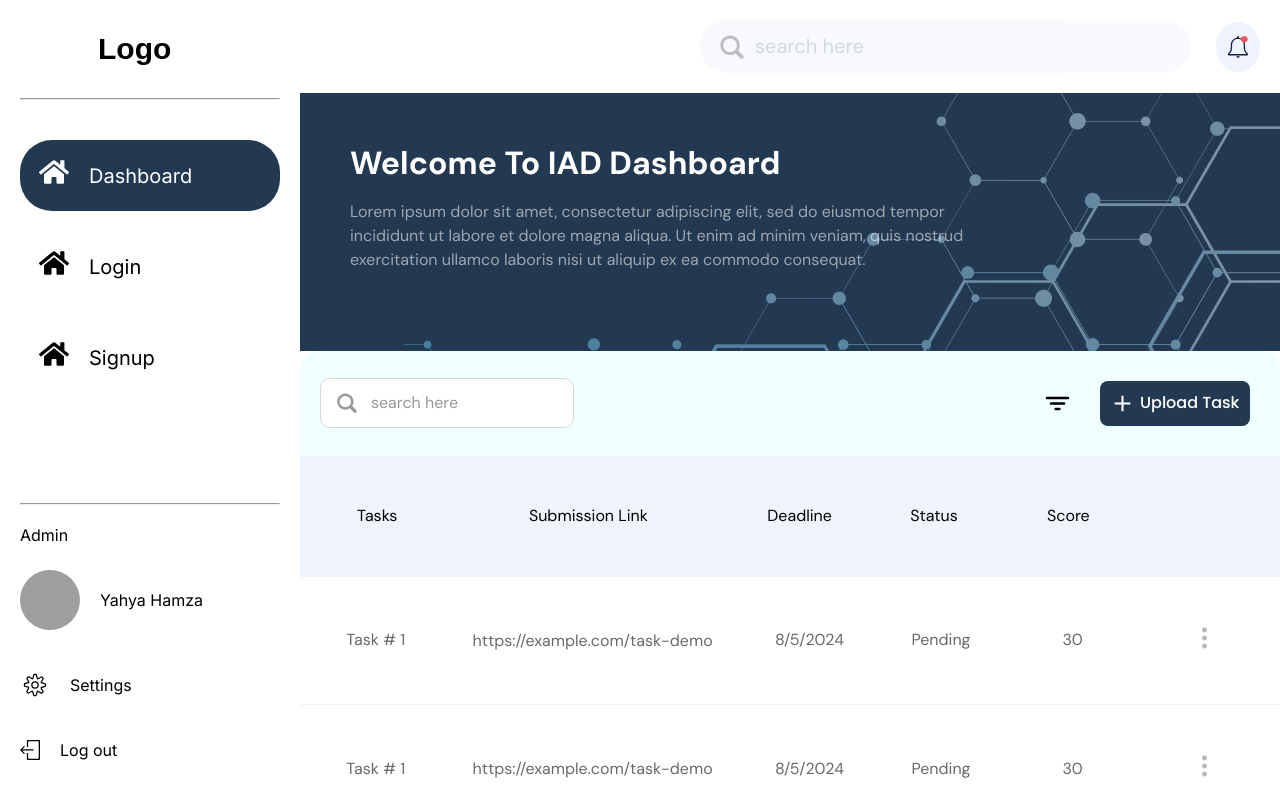
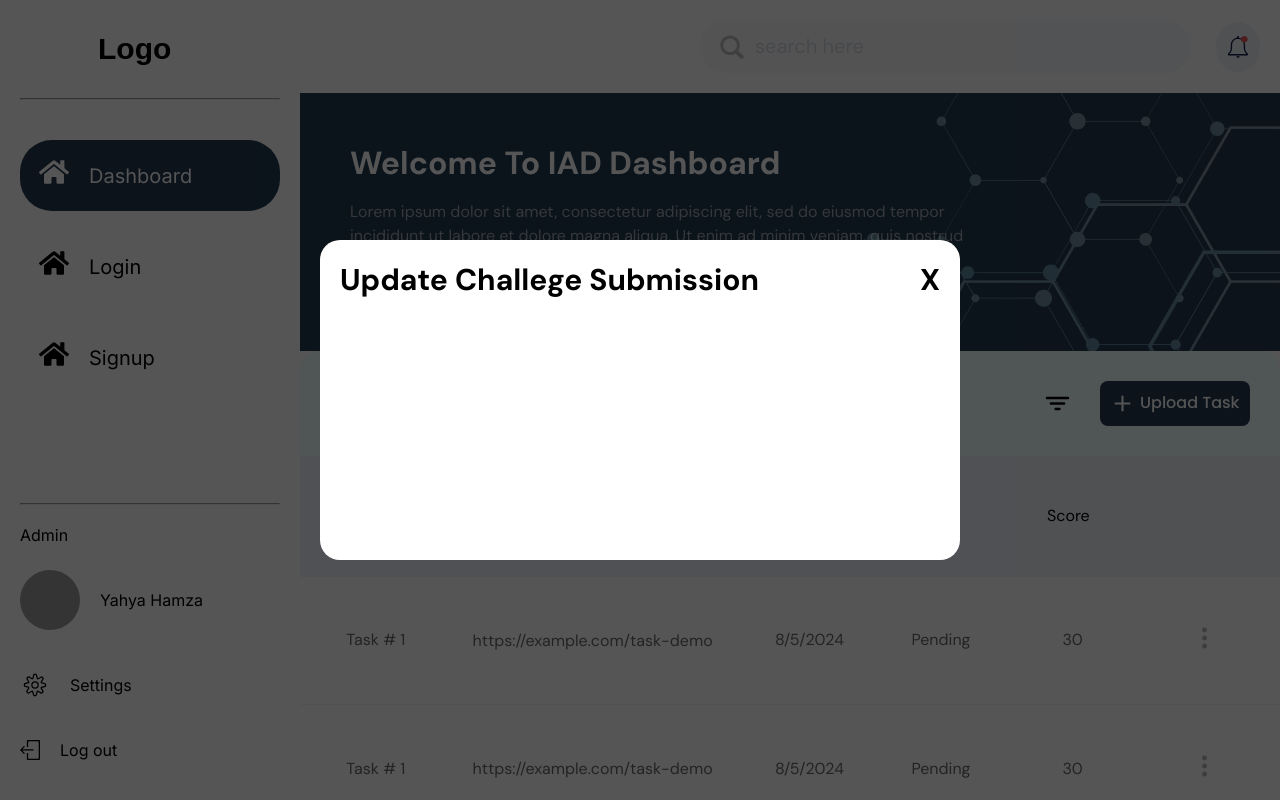
Before and after one commit to Yahya305/IAD-project, a React (Vite) app in the folder client/: page /student/dashboard in a window 1280 px wide. Built offline with nearby package versions, Linux system fonts and the light colour scheme; no server answers; grey boxes are pictures that could not be loaded; a web font is replaced by a local one.

Commit message:
feat: Setting Up Backdrop + Modal

```diff
--- a/client/src/global-components/Backdrop/index.tsx
+++ b/client/src/global-components/Backdrop/index.jsx
@@ -1,12 +1,9 @@
-import React, { FC } from "react";
+import React from "react";
 import { motion } from "framer-motion";
 
-type Component = FC<{
-    children?: JSX.Element;
-    onClick?: (e: React.MouseEvent<HTMLDivElement, MouseEvent>) => void;
-    Animation?: any;
-}>;
-const BackDrop: Component = ({ children, onClick, Animation }) => (
+const BackDrop = (props) => {
+    const { children, onClick, Animation } = props;
+    return (
         <motion.div
             className="BackDrop"
             {...(Animation ?? PageAnimation)}
@@ -20,6 +17,7 @@ const BackDrop: Component = ({ children, onClick, Animation }) => (
             {children ?? ""}
         </motion.div>
     );
+};
 
 const Styling = {
     position: "fixed",
--- /dev/null
+++ b/client/src/pages/student/dashboard/components/UploadChallengeSubmission/index.css
@@ -0,0 +1,24 @@
+.UploadChallengeSubmission {
+    background: white;
+    height: 40vh;
+    width: 50vw;
+    z-index: 1011;
+    border-radius: 20px;
+    padding: 20px;
+    display: flex;
+    flex-direction: column;
+    max-width: 1080px;
+    .head {
+        display: flex;
+        justify-content: space-between;
+        align-items: center;
+
+        font-family: DM Sans;
+        font-weight: bold;
+        font-size: 30px;
+        button {
+            all: unset;
+            cursor: pointer;
+        }
+    }
+}
--- /dev/null
+++ b/client/src/pages/student/dashboard/components/UploadChallengeSubmission/index.jsx
@@ -0,0 +1,19 @@
+import React from "react";
+import BackDrop from "../../../../../global-components/Backdrop";
+import "./index.css";
+
+const UploadChallengeSubmission = (props) => {
+    const { close } = props;
+    return (
+        <BackDrop onClick={close}>
+            <div className="UploadChallengeSubmission">
+                <div className="head">
+                    <div className="title">Update Challege Submission</div>
+                    <button onClick={close}>X</button>
+                </div>
+            </div>
+        </BackDrop>
+    );
+};
+
+export default UploadChallengeSubmission;
--- a/client/src/pages/student/dashboard/index.jsx
+++ b/client/src/pages/student/dashboard/index.jsx
@@ -1,12 +1,11 @@
 import React, { useState } from "react";
 import "./index.css";
 import Table from "./components/Table";
-import Card from "./components/Card";
 import Banner from "./components/Banner";
 import Search from "./components/bannerSearch";
 import Sidebar from "../../../global-components/Sidebar";
 import { FaHome } from "react-icons/fa";
-import PerformaceAnalysis from "./dashboard-inner-pages/PerformanceAnalysis";
+import UploadChallengeSubmission from "./components/UploadChallengeSubmission";
 
 
 const Routes = [
@@ -28,17 +27,25 @@ const Routes = [
 ]
 
 function StudentDashboard() {
+    const [Modals, _SET_MODALS] = useState({
+        UploadChallengeSubmission: true
+    })
+    const setModal = (name, value) => {
+        _SET_MODALS(p => ({ ...p, [name]: value }))
+    }
     return (
         <div className="student-dashboard">
             <Sidebar routes={Routes} />
-            <div className="dashboard" style={{
-                position: "relative"
-            }}>
+            <div className="dashboard" style={{ position: "relative" }}>
                 <Search />
                 <Banner />
                 <Table />
-
-                {/* <PerformaceAnalysis /> */}
+                {
+                    Modals.UploadChallengeSubmission &&
+                    <UploadChallengeSubmission
+                        close={() => setModal("UploadChallengeSubmission", false)}
+                    />
+                }
             </div>
 
         </div>
```
Lines whose indentation alone changed are shown as unchanged.
